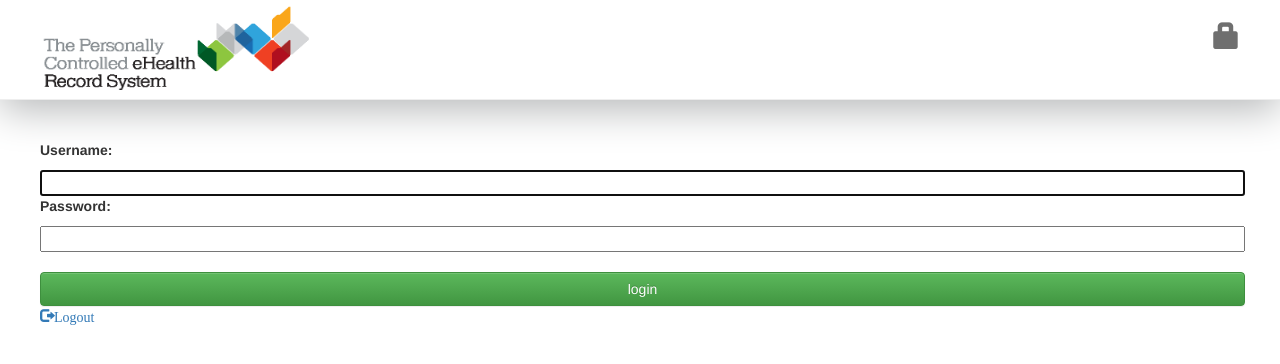
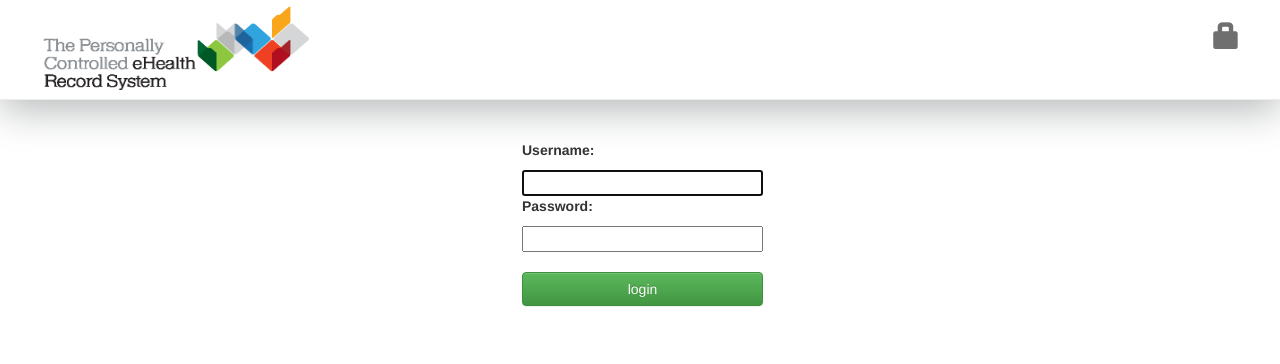
Before and after one commit to jacskon/ProdOps, a Django app: page / in a window 1280 px wide. Shown: the top 364 px of the page. Run offline with Django 3.2, Linux system fonts and the light colour scheme; some libraries are stand-ins or nearby versions.

Commit message:
Fixed login form

```diff
--- a/blog/static/css/blog.css
+++ b/blog/static/css/blog.css
@@ -164,3 +164,8 @@ h1, h2, h3, h4 {
     height:100px;
     margin-top:-10%;
 }
+
+.login-form {
+    width: 20%;
+    margin: 0 auto;
+}
--- a/blog/templates/base.html
+++ b/blog/templates/base.html
@@ -3,6 +3,7 @@
 <html>
     <head>
         <title>Prod Ops Website</title>
+        <link rel="icon" type="image/ico" href="{% static "img/pcehr_icon.ico" %}"/>
         <script src="http://code.jquery.com/jquery-1.9.1.js"></script>
         <script src="http://ajax.googleapis.com/ajax/libs/jquery/1.10.2/jquery.min.js"></script>
         <!-- Latest compiled and minified CSS -->
@@ -39,7 +40,6 @@
                 {% endblock %}
                 </div>
             </div>
-            <a href="{% url 'django.contrib.auth.views.logout' %}"><span class="glyphicon glyphicon-log-out">Logout</span></a>
         </div>
     </body>
 </html>
--- a/blog/templates/registration.html
+++ b/blog/templates/registration.html
@@ -5,8 +5,7 @@
 {% if form.errors %}
 <p>Your username and password didn't match. Please try again.</p>
 {% endif %}
-
-<form class="login-form" method="post" action="{% url 'django.contrib.auth.views.login' %}">
+<form method="post" action="{% url 'django.contrib.auth.views.login' %}">
 {% csrf_token %}
 <table>
 <tr>
@@ -22,5 +21,4 @@
 <input type="submit" value="login" />
 <input type="hidden" name="next" value="{{ next }}" />
 </form>
-
 {% endblock %}
--- a/blog/templates/registration/login.html
+++ b/blog/templates/registration/login.html
@@ -6,7 +6,7 @@
 <p>Your username and password didn't match. Please try again.</p>
 {% endif %}
 
-<form method="post" action="{% url 'django.contrib.auth.views.login' %}">
+<form class="login-form" method="post" action="{% url 'django.contrib.auth.views.login' %}">
 {% csrf_token %}
 {% for field in form %}
     <fieldset class="control-group">
```
Also changed, not shown: blog/static/img/pcehr_icon.ico (added), db.sqlite3.
